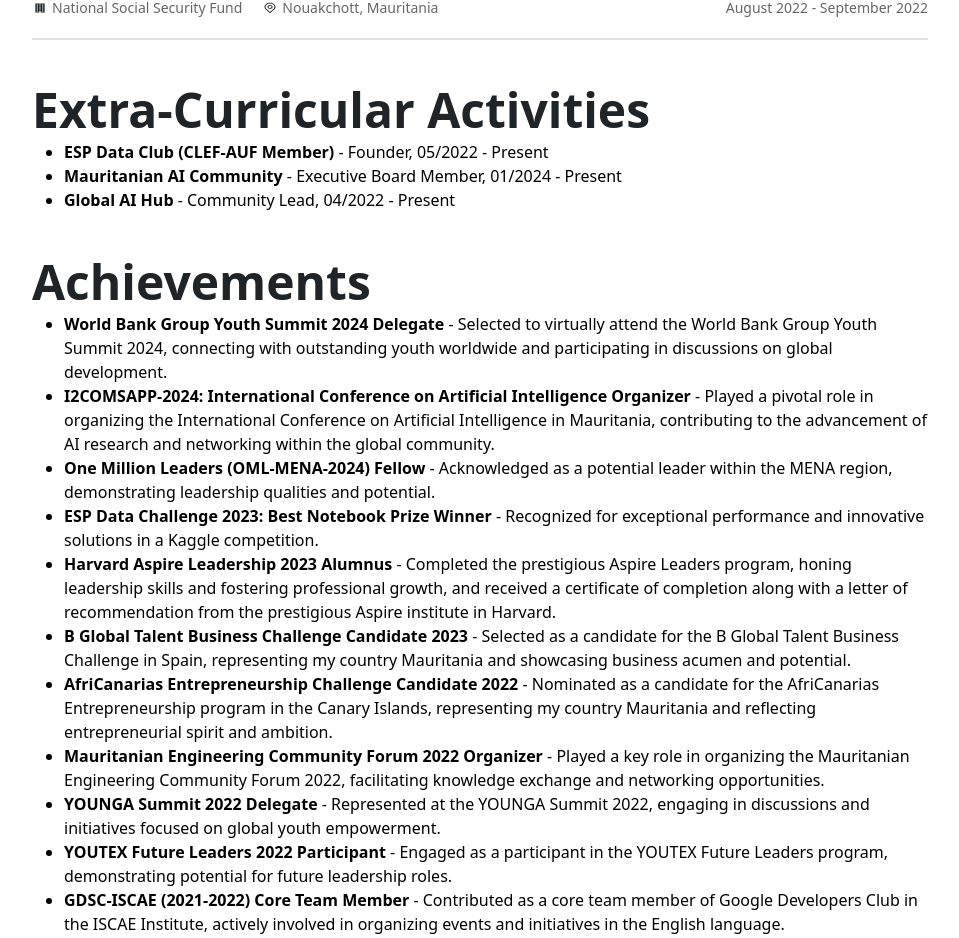
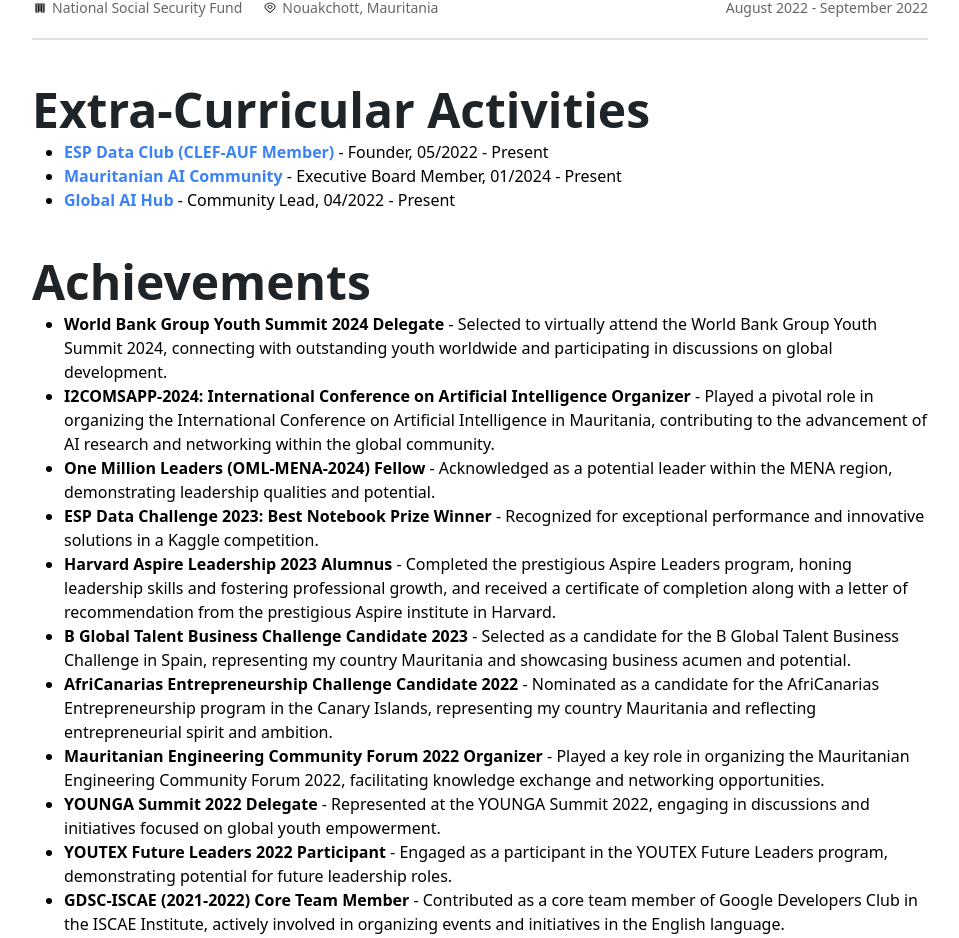
Before and after one commit to Abmstpha/Abmstpha.github.io, a React (Create React App) app: page /about in a window 1280 px wide. Shown: the part 1155-2093 px from the top of the page, without its empty margins (160-1119 px from the left). Built offline with nearby package versions, Linux system fonts and the light colour scheme.

Commit message:
updating education

```diff
--- a/src/Pages/About.js
+++ b/src/Pages/About.js
@@ -1,10 +1,10 @@
 import React from "react";
 import Work from "../Components/Work";
-import { personalDetails, eduDetails, workDetails,  extraCurricularActivities, achievements } from "../Details";
+import { personalDetails, eduDetails, workDetails, extraCurricularActivities, achievements } from "../Details";
 
 function About() {
   return (
-    <main className="container mx-auto max-width pt-10 pb-20 ">
+    <main className="container mx-auto max-width pt-10 pb-20">
       <section>
         <h1 className="text-2xl text-dark-heading dark:text-light-heading md:text-4xl xl:text-5xl xl:leading-tight font-bold">
           About Me
@@ -49,9 +49,17 @@
           Extra-Curricular Activities
         </h1>
         <ul className="list-disc ml-8">
-          {extraCurricularActivities.map(({ name, role, duration }) => (
-            <li>
-              <strong>{name}</strong> - {role}, {duration}
+          {extraCurricularActivities.map(({ name, role, duration, url }) => (
+            <li key={name}>
+              <a
+                href={url}
+                target="_blank"
+                rel="noopener noreferrer"
+                className="text-blue-500 hover:underline"
+              >
+                <strong>{name}</strong>
+              </a>{" "}
+              - {role}, {duration}
             </li>
           ))}
         </ul>
@@ -62,7 +70,7 @@
         </h1>
         <ul className="list-disc ml-8">
           {achievements.map(({ title, description }) => (
-            <li>
+            <li key={title}>
               <strong>{title}</strong> - {description}
             </li>
           ))}
```
